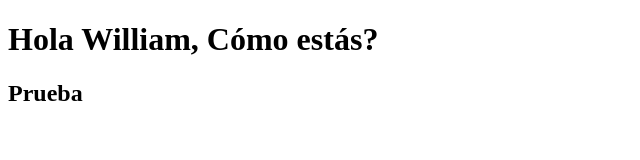
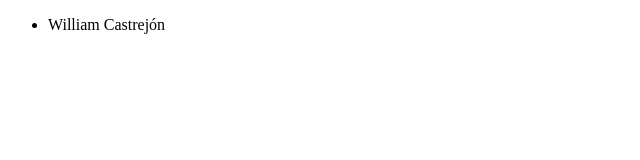
Before and after one commit to WFernandoc07/apuntes-git, a plain HTML site: page index.html in a window 1280 px wide. Shown: the whole page, without its empty margins (0-640 px from the left). Drawn offline with Linux system fonts and the light colour scheme.

Commit message:
mi nombre William

```diff
--- a/index.html
+++ b/index.html
@@ -6,7 +6,8 @@
     <title>Document</title>
 </head>
 <body>
-    <h1>Hola William, Cómo estás?</h1>
-    <h2>Prueba</h2>
+    <ul>
+        <li>William Castrejón</li>
+    </ul>
 </body>
 </html>
```
